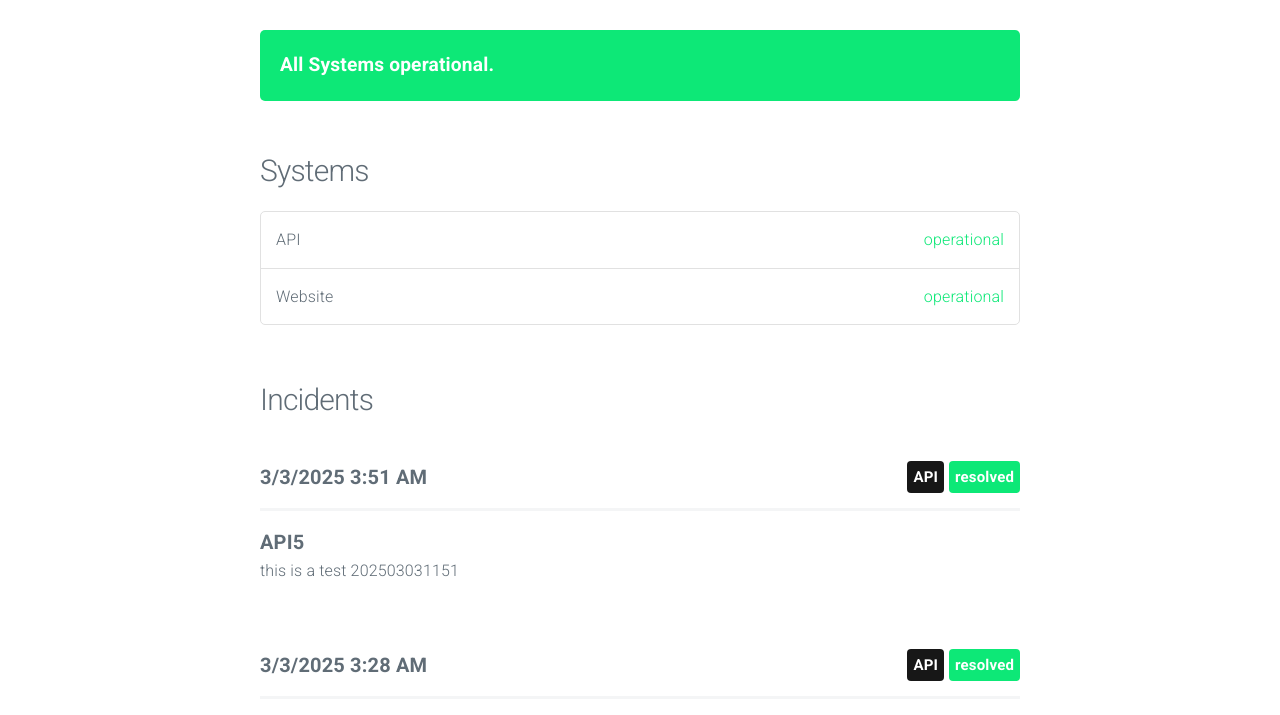
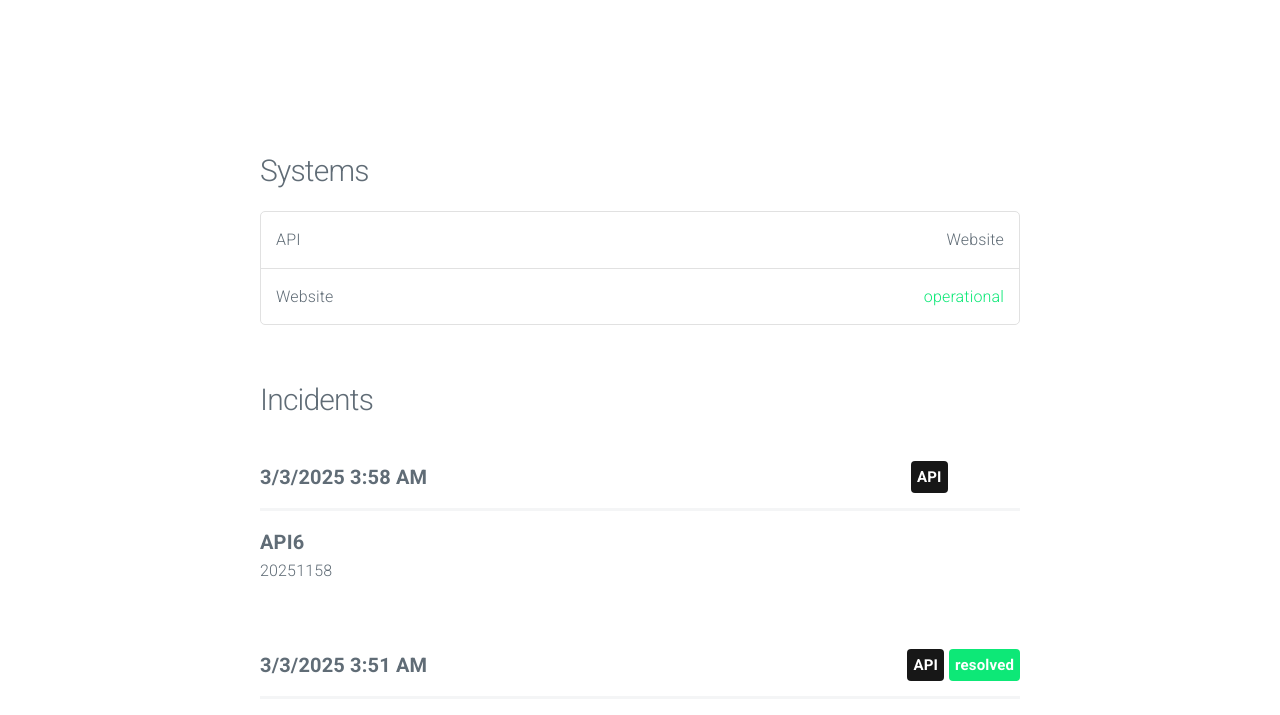
Before and after one commit to myladyto/myStatusPage, a plain HTML site: page index.html in a window 1280 px wide. Shown: the part 55-770 px from the top of the page. Drawn offline with nearby package versions, Linux system fonts and the light colour scheme; no server answers.

Commit message:
update index

```diff
--- a/index.html
+++ b/index.html
@@ -29,16 +29,18 @@
 
 			<section class="container" id="main">
 
-					<div class="panel operational" data-l10n-id="systems-operational">
-						All Systems operational.
+
+					<div class="panel Website">
+						<span data-l10n-id="Website">Website</span> <span data-l10n-id="on">on</span> API.
 					</div>
+
 
 
 				<h4 data-l10n-id="systems">Systems</h4>
 				<ul class="systems">
 
 					<li>
-						API <span class="status operational" data-l10n-id="operational">operational</span>
+						API <span class="status Website" data-l10n-id="Website">Website</span>
 					</li>
 
 					<li>
@@ -49,6 +51,23 @@
 
 				<h4 data-l10n-id="incidents">Incidents</h4>
 
+
+					<div class="incident">
+						<span class="date moment">2025-03-03 03:58:32+00:00 UTC</span>
+
+
+							<span class="label Website float-right" data-l10n-id="Website">Website</span>
+
+
+							<span class="label system float-right">API</span>
+
+						<hr/>
+
+						<span class="title">API6</span>
+						<p>20251158</p>
+
+
+					</div>
 
 					<div class="incident">
 						<span class="date moment">2025-03-03 03:51:32+00:00 UTC</span>
```
